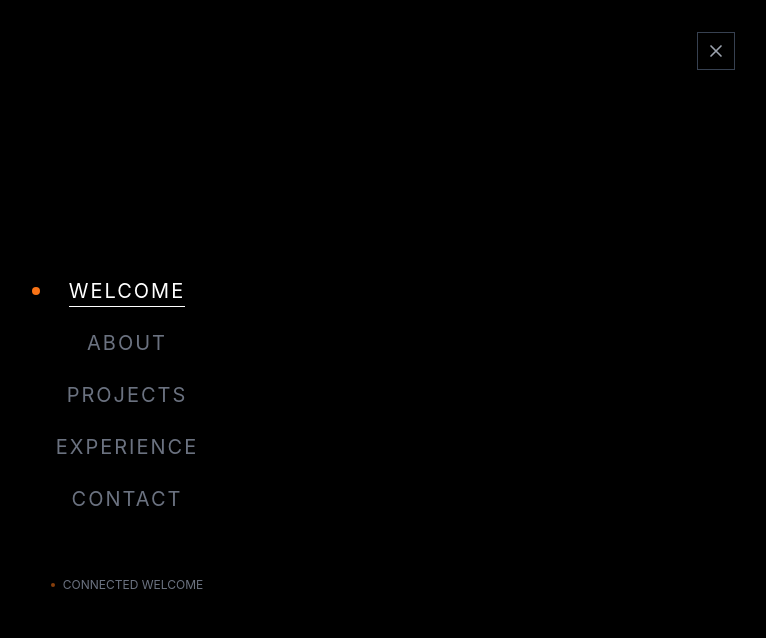
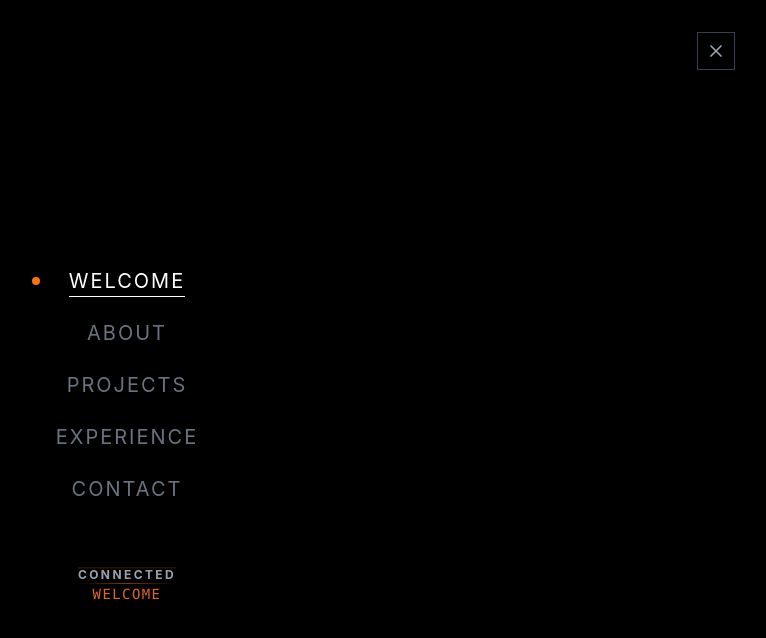
Before and after one commit to SumethD/Portfolio, a React (Create React App) app: page / in a window 1280 px wide. Both pictures are taken after a click on the button "Open mobile menu". Shown: the top 638 px of the page, without its empty margins (513-1279 px from the left). Built offline with nearby package versions, Linux system fonts and the light colour scheme.

Commit message:
final changes

```diff
--- a/src/App.jsx
+++ b/src/App.jsx
@@ -383,15 +383,38 @@ const App = () => {
                   })}
                 </motion.ul>
 
-                {/* Footer section for mobile nav */}
+                {/* Footer section for mobile nav - COD style */}
                 <motion.div
-                  className="mt-16 text-xs text-gray-500 flex items-center"
+                  className="mt-16 flex items-center justify-center"
                   initial={{ opacity: 0 }}
                   animate={{ opacity: 1 }}
                   transition={{ delay: 0.6, duration: 0.4 }}
                 >
-                  <div className="mr-2 w-1 h-1 bg-orange-500 rounded-full animate-pulse"></div>
-                  <span>CONNECTED {activeSection.toUpperCase()}</span>
+                  <div className="relative">
+                    {/* COD-style connected text */}
+                    <div className="relative flex items-center">
+                      <div className="flex flex-col items-center">
+                        <span className="text-xs uppercase font-bold tracking-[0.2em] text-gray-400">CONNECTED</span>
+                        <div className="w-full h-[1px] bg-gradient-to-r from-transparent via-orange-500/50 to-transparent"></div>
+                        <span className="text-sm uppercase font-mono tracking-widest text-orange-500/90">{activeSection.toUpperCase()}</span>
+                      </div>
+                    </div>
+                    {/* Decorative scanner line animation */}
+                    <div className="absolute left-0 top-0 w-full h-full overflow-hidden opacity-30 pointer-events-none">
+                      <div className="w-full h-[1px] bg-orange-500/80 animate-[scanline_2s_linear_infinite]"></div>
+                    </div>
+                    {/* Add scanline keyframes in a style tag */}
+                    <style>{`
+                      @keyframes scanline {
+                        0% {
+                          transform: translateY(0);
+                        }
+                        100% {
+                          transform: translateY(100%);
+                        }
+                      }
+                    `}</style>
+                  </div>
                 </motion.div>
               </div>
             </div>
--- a/src/components/Projects.jsx
+++ b/src/components/Projects.jsx
@@ -437,7 +437,7 @@ const Projects = () => {
                         {isSmallScreen ? (
                           <div
                             className={`text-gray-300 pr-1 text-center sm:text-left p-2
-                              ${isSmallScreen ? "text-xs" : "text-sm"}
+                              ${isSmallScreen ? "text-md" : "text-md"}
                               leading-relaxed bg-black/60 rounded overflow-y-auto
                               ${isIPhoneSE ? "max-h-[22vh]" : "max-h-[25vh]"}`}
                           >
```
